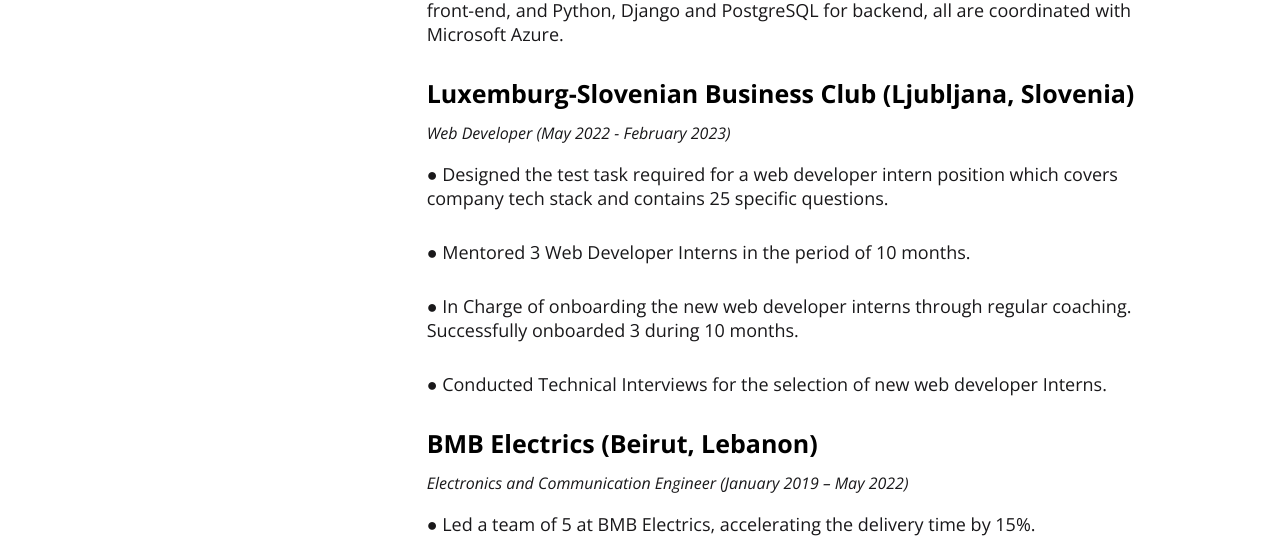
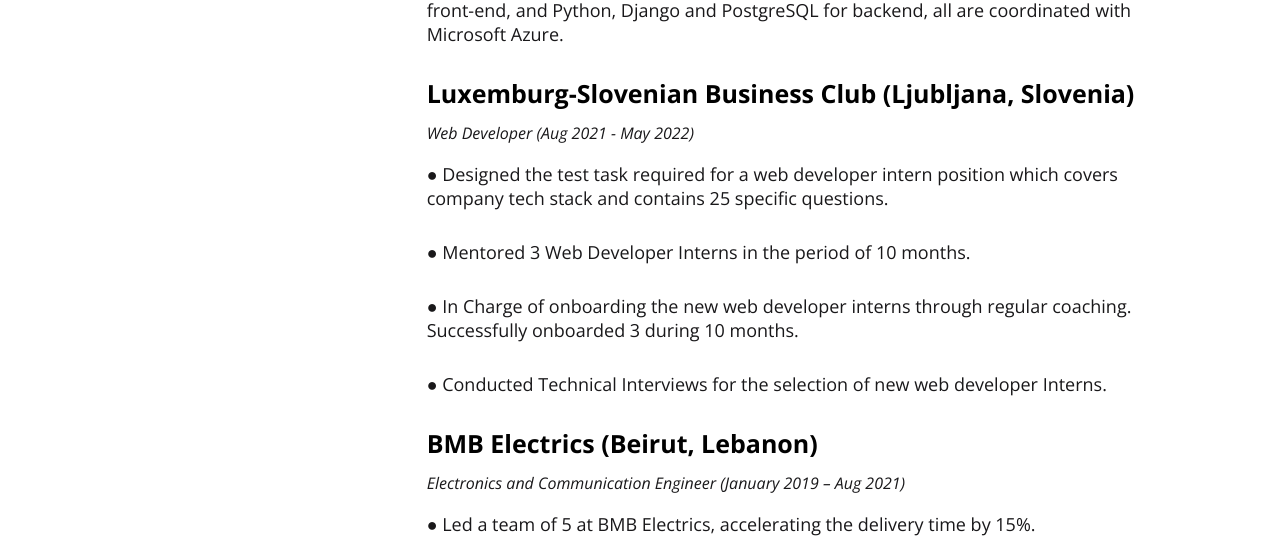
Before and after one commit to PierreBouMalham/personal-portfolio, a React (Create React App) app: page / in a window 1280 px wide. Shown: the part 2608-3152 px from the top of the page. Built offline with nearby package versions, Linux system fonts and the light colour scheme; the HTML template or start-up script is replaced by a standard one.

Commit message:
portfolio updated

```diff
--- a/src/components/About/About.js
+++ b/src/components/About/About.js
@@ -36,7 +36,7 @@
 
           <div className="about__resume">
             <a
-              href="https://drive.google.com/file/d/14TpvOZf5bv-ASs7bNPk5a_JL7HvJV4Mk/view?usp=sharing"
+              href="https://drive.google.com/file/d/1N3twatUrCSraSHdyaeUiqlZuB2JZp6nM/view?usp=sharing"
               target="_blank"
               rel="noreferrer"
             >
--- a/src/components/Resume/Resume.js
+++ b/src/components/Resume/Resume.js
@@ -69,7 +69,7 @@
             </div>
             <div className="resume__info">
               <h1>Luxemburg-Slovenian Business Club (Ljubljana, Slovenia)</h1>
-              <h4>Web Developer (May 2022 - February 2023)</h4>
+              <h4>Web Developer (Aug 2021 - May 2022)</h4>
               <p>
                 ● Designed the test task required for a web developer intern
                 position which covers company tech stack and contains 25
@@ -89,8 +89,8 @@
               <div className="resume__info">
                 <h1>BMB Electrics (Beirut, Lebanon)</h1>
                 <h4>
-                  Electronics and Communication Engineer (January 2019 – May
-                  2022)
+                  Electronics and Communication Engineer (January 2019 – Aug
+                  2021)
                 </h4>
                 <p>
                   ● Led a team of 5 at BMB Electrics, accelerating the delivery
```
